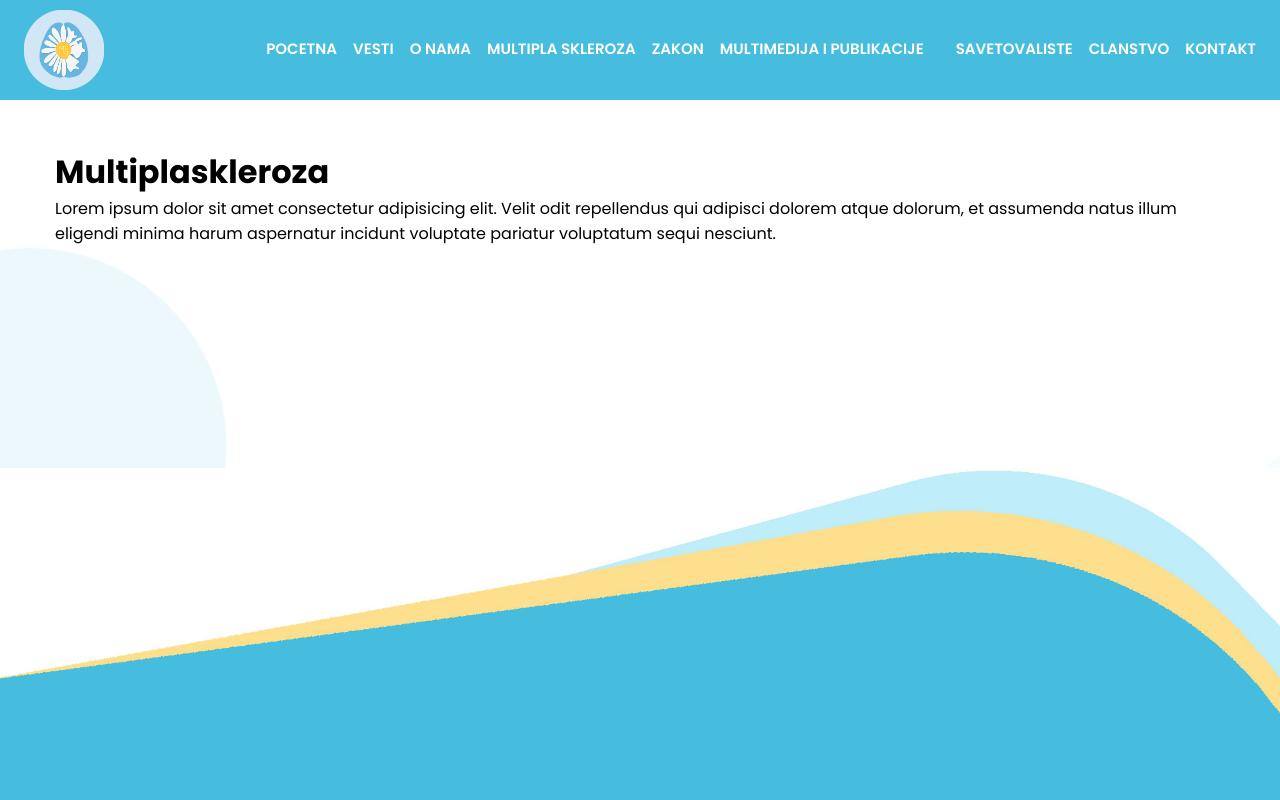
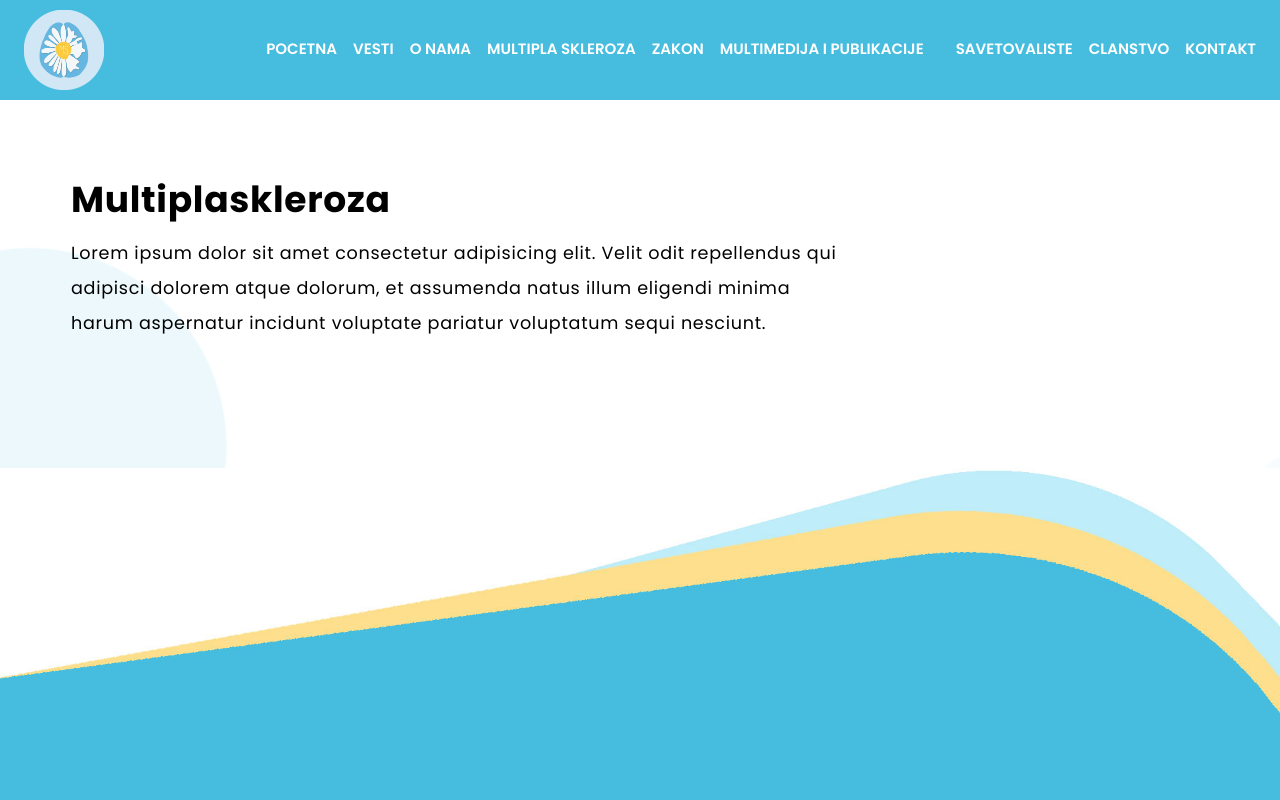
Before and after one commit to staystrongbg/msdrustvosrbija, a React (Create React App) app: page /multiplaskleroza in a window 1280 px wide. Shown: the top 800 px of the page. Built offline with nearby package versions, Linux system fonts and the light colour scheme.

Commit message:
Add files via upload

```diff
--- a/src/About.js
+++ b/src/About.js
@@ -1,13 +1,15 @@
 const About = () => {
   return (
     <div className='container'>
-      <h1>About us</h1>
-      <p>
-        Lorem ipsum dolor sit amet consectetur adipisicing elit. Velit odit
-        repellendus qui adipisci dolorem atque dolorum, et assumenda natus illum
-        eligendi minima harum aspernatur incidunt voluptate pariatur voluptatum
-        sequi nesciunt.
-      </p>
+      <div className='vest-text'>
+        <h1>About us</h1>
+        <p>
+          Lorem ipsum dolor sit amet consectetur adipisicing elit. Velit odit
+          repellendus qui adipisci dolorem atque dolorum, et assumenda natus
+          illum eligendi minima harum aspernatur incidunt voluptate pariatur
+          voluptatum sequi nesciunt.
+        </p>
+      </div>
     </div>
   );
 };
--- a/src/Multipla.js
+++ b/src/Multipla.js
@@ -1,13 +1,15 @@
 const Multipla = () => {
   return (
     <div className='container'>
-      <h1>Multiplaskleroza</h1>
-      <p>
-        Lorem ipsum dolor sit amet consectetur adipisicing elit. Velit odit
-        repellendus qui adipisci dolorem atque dolorum, et assumenda natus illum
-        eligendi minima harum aspernatur incidunt voluptate pariatur voluptatum
-        sequi nesciunt.
-      </p>
+      <div className='vest-text'>
+        <h1>Multiplaskleroza</h1>
+        <p>
+          Lorem ipsum dolor sit amet consectetur adipisicing elit. Velit odit
+          repellendus qui adipisci dolorem atque dolorum, et assumenda natus
+          illum eligendi minima harum aspernatur incidunt voluptate pariatur
+          voluptatum sequi nesciunt.
+        </p>
+      </div>
     </div>
   );
 };
--- a/src/Navbar.js
+++ b/src/Navbar.js
@@ -16,9 +16,6 @@ const Navbar = () => {
             src={logo}
             style={{
               width: '80px',
-              // position: 'absolute',
-              // left: '10px',
-              // top: '10px',
               zIndex: '77',
             }}
             alt='ms srbija logo'
--- a/src/Samovest.js
+++ b/src/Samovest.js
@@ -19,7 +19,7 @@ const Samovest = () => {
     <>
       {loading && <Loading />}
       {vest && (
-        <div className='container'>
+        <div className='container' style={{ marginTop: '0' }}>
           <div className='vest-full'>
             <div className='img-container'>
               <img src={vest.img} alt='' />
--- a/src/Sidebar.js
+++ b/src/Sidebar.js
@@ -48,10 +48,14 @@ const Sidebar = ({ logo, data }) => {
                 onClick={
                   data.link === 'multimedija i publikacije'
                     ? handleSublinks
-                    : null
+                    : () => setShowSidebar(false)
                 }
               >
-                <Link to={data.path} style={{ color: '#444' }}>
+                <Link
+                  to={data.path}
+                  style={{ color: '#444' }}
+                  // onClick={() => setShowSidebar(false)}
+                >
                   {data.link}
                 </Link>
               </li>
--- a/src/Vest.js
+++ b/src/Vest.js
@@ -7,7 +7,7 @@ const Vest = () => {
   const { vesti, loading, setLoading } = useGlobalContext();
   const sortVesti = vesti.sort((a, b) => a.date.year > b.date.year);
 
-  const latest = sortVesti.slice(sortVesti.length - 2, sortVesti.length);
+  const latest = sortVesti.slice(sortVesti.length - 4, sortVesti.length);
 
   useEffect(() => {
     if (latest) {
--- a/src/index.css
+++ b/src/index.css
@@ -77,7 +77,7 @@ body {
   left: 0;
   bottom: 0;
   transform: translateX(-120%);
-  transition: transform ease-in-out 0.4s;
+  transition: transform ease-in-out 0.2s;
   position: fixed;
   background-color: var(--white);
   font-family: var(--font-primary);
@@ -106,7 +106,7 @@ body {
   text-transform: uppercase;
   color: var(--black);
   cursor: pointer;
-  animation: fade-in 0.4s ease-in-out;
+  animation: fade-in 0.2s ease-in-out;
 }
 
 a {
```
